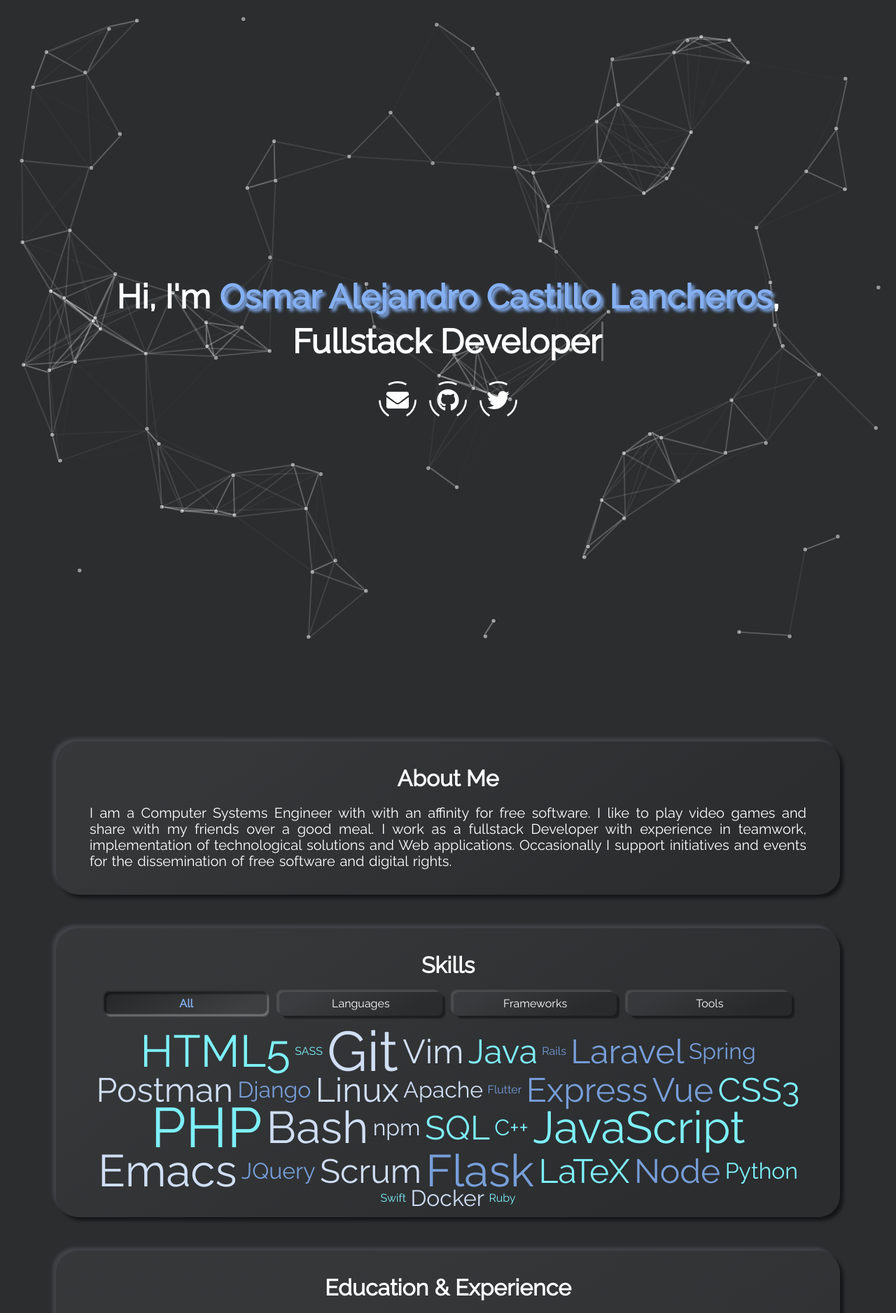
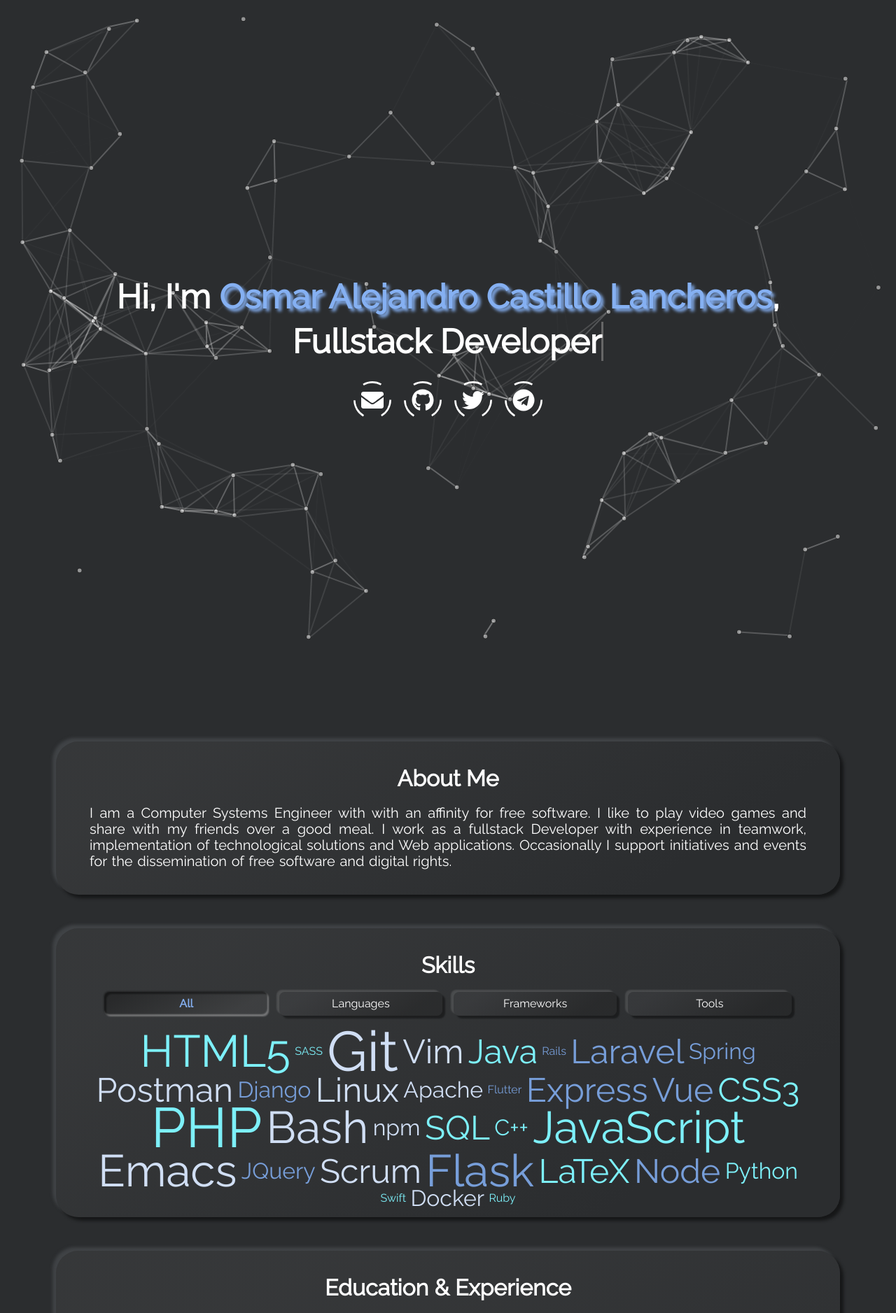
Before and after one commit to oacastillol/oacastillol, a Jekyll site: the page built from index.html, in a window 1280 px wide. Shown: the top 1877 px of the page at 70% size. Built offline with Jekyll 4.4.1, drawn with Linux system fonts in a browser that asks for light colours.

Commit message:
Add Telegram Button

```diff
--- a/_config.yml
+++ b/_config.yml
@@ -25,6 +25,7 @@ codepen_username:
 dev_username:
 linkedin_username:
 twitter_username: oacastillol
+telegram_username: oacastillol
 
 # ABOUT ME SECTION
 # show_aboutme_card:
--- a/_includes/landing-page.html
+++ b/_includes/landing-page.html
@@ -103,6 +103,22 @@
 	  <span class="label">Twitter</span>
 	</a>
       {% endif %}
+
+      {% if site.telegram_username != null %}
+	<a class="social-link Telegram" aria-label="My Telegram" target="_blank"
+	  rel="noreferrer" href="https://t.me/{{site.telegram_username}}">
+	  <svg viewBox="0 0 200 200" class="circle">
+	    <circle cx="100" cy="100" r="80" />
+	  </svg>
+	  <div class="social">
+	    <svg class="social-svg" viewBox="0 0 48 48">
+	      <use x="12" y="12" width="24" height="24" viewBox="0 0 48 48" xlink:href="{{ "/assets/img/brands.svg#telegram" | prepend: site.baseurl }}"></use>
+	    </svg>
+	  </div>
+	  <span class="label">Telegram</span>
+	</a>
+      {% endif %}
+
     </div>
   </div>
 </div>
--- a/_includes/section-contact.html
+++ b/_includes/section-contact.html
@@ -66,4 +66,15 @@
     </div>
   </a>
   {% endif %}
+
+  {% if site.telegram_username != null %}
+  <a class="social-link Telegram" aria-label="My Telegram" target="_blank"
+     rel="noreferrer" href="https://t.me/{{site.telegram_username}}">
+    <div class="social">
+      <svg class="social-svg" viewBox="0 0 48 48">
+	<use x="12" y="12" width="24" height="24" viewBox="0 0 48 48" xlink:href="{{ "/assets/img/brands.svg#telegram" | prepend: site.baseurl }}"></use>
+      </svg>
     </div>
+  </a>
+  {% endif %}
+</div>
```
Lines whose indentation alone changed are shown as unchanged.
